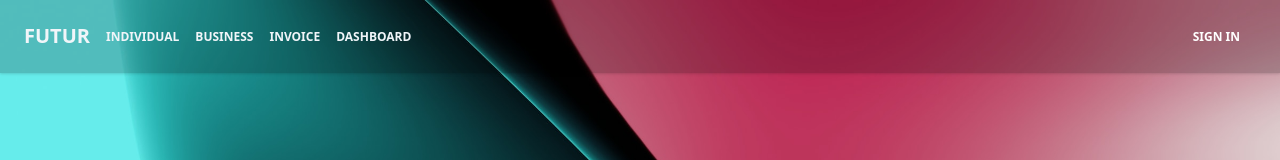
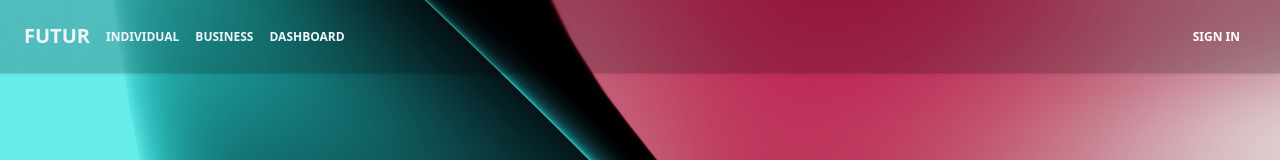
Before and after one commit to codewithaltin/banking-management-web-app, a Next.js app: page / in a window 1280 px wide. Shown: the top 160 px of the page. Built offline with nearby package versions, Linux system fonts and the light colour scheme.

Commit message:
invoice path changed

```diff
--- a/components/Dropdowns/IndexDropdown.js
+++ b/components/Dropdowns/IndexDropdown.js
@@ -108,6 +108,15 @@ const IndexDropdown = () => {
           Business Register
         </Link>
 
+        <Link
+          href="/invoice_details"
+          className={
+            "text-sm py-2 px-4 font-normal block w-full whitespace-nowrap bg-transparent text-blueGray-700"
+          }
+        >
+          Invoice
+        </Link>
+
         <div className="h-0 mx-4 my-2 border border-solid border-blueGray-100" />
         <span
           className={
--- a/components/Navbars/IndexNavbar.js
+++ b/components/Navbars/IndexNavbar.js
@@ -54,12 +54,6 @@ export default function Navbar(props) {
 
               <li className="flex items-center">
                 {" "}
-                <Link
-                  href="/auth/invoice_details"
-                  className="text-blueGray-100  hover:text-blueGray-200 text-xs font-bold leading-relaxed inline-block mr-4 py-2 whitespace-nowrap uppercase"
-                >
-                  Invoice
-                </Link>{" "}
               </li>
 
               <li className="flex items-center">
```
Also changed, not shown: pages/invoice_details.js (renamed from pages/auth/invoice_details.js).
